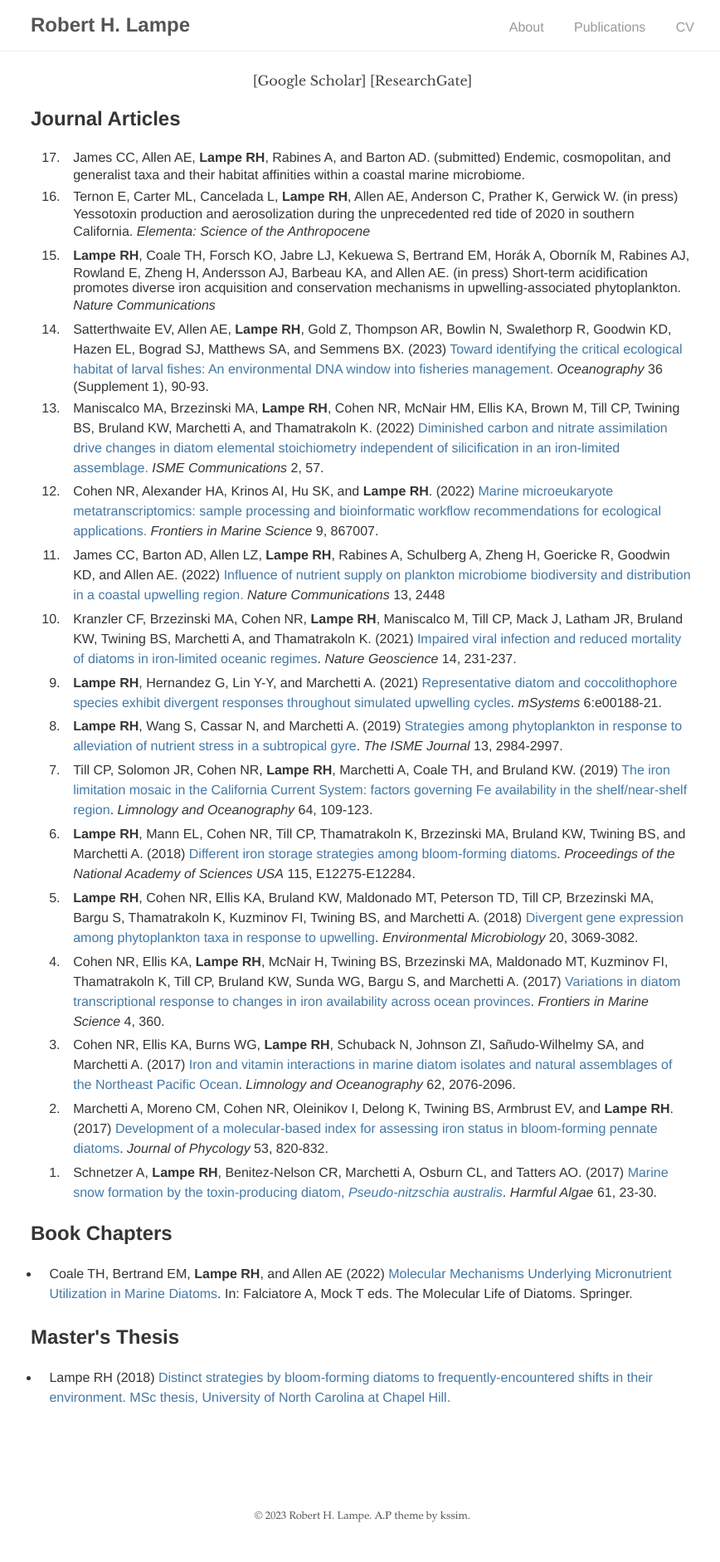
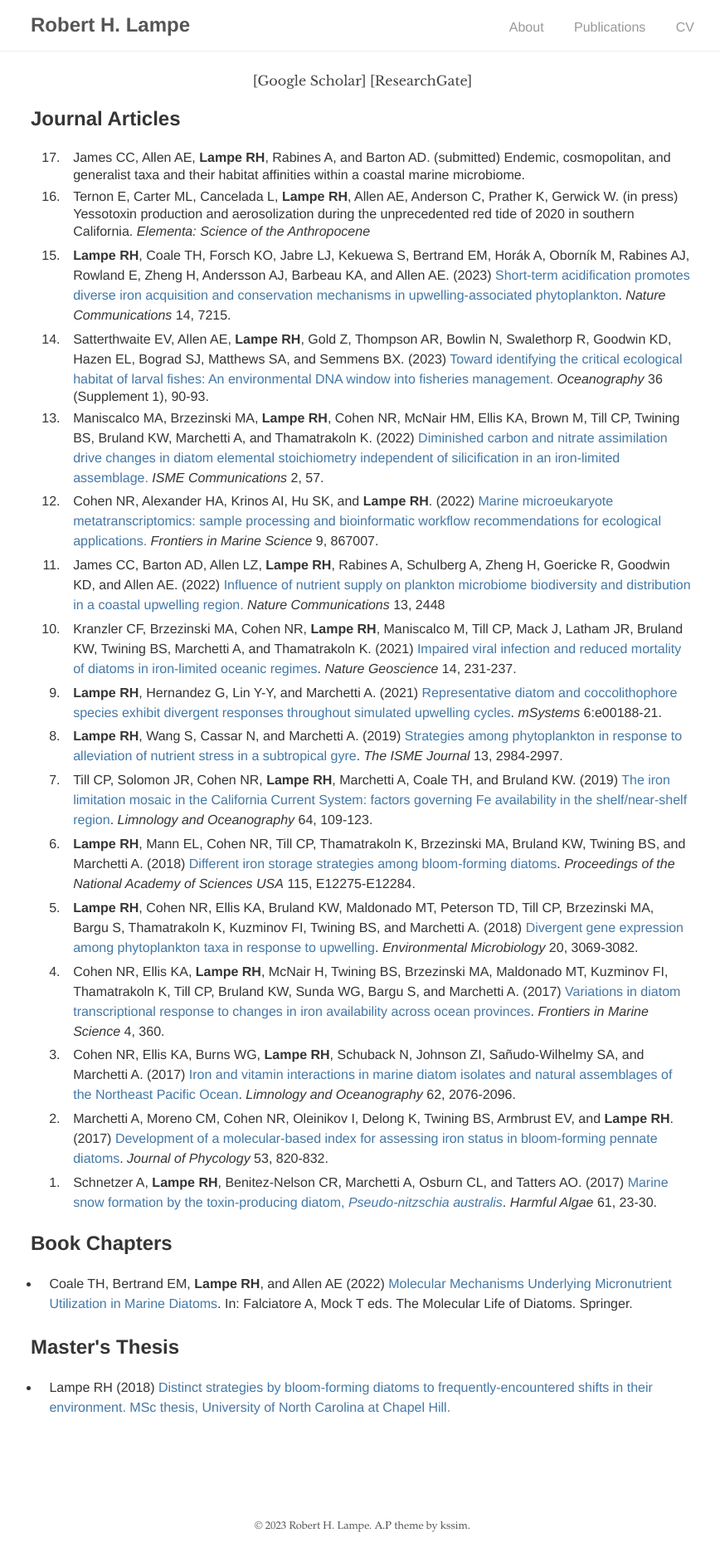
Before and after one commit to rhlampe/rhlampe.github.io, a Jekyll site: the page built from publications/index.html, in a window 1280 px wide. Shown: the whole page at 83% size, without its empty margins (203-1071 px from the left). Built offline with Jekyll 4.4.1, drawn with Linux system fonts in a browser that asks for light colours.

Commit message:
update pubs

```diff
--- a/publications/index.html
+++ b/publications/index.html
@@ -13,7 +13,7 @@ title: Publications
 <ol reversed>
   <li>James CC, Allen AE, <b>Lampe RH</b>, Rabines A, and Barton AD. (submitted) Endemic, cosmopolitan, and generalist taxa and their habitat affinities within a coastal marine microbiome.</li>
   <li>Ternon E, Carter ML, Cancelada L, <b>Lampe RH</b>, Allen AE, Anderson C, Prather K, Gerwick W. (in press) Yessotoxin production and aerosolization during the unprecedented red tide of 2020 in southern California. <i>Elementa: Science of the Anthropocene</i></li>
-  <li><b>Lampe RH</b>, Coale TH, Forsch KO, Jabre LJ, Kekuewa S, Bertrand EM, Hor&aacute;k A, Oborn&iacute;k M, Rabines AJ, Rowland E, Zheng H, Andersson AJ, Barbeau KA, and Allen AE. (in press) Short-term acidification promotes diverse iron acquisition and conservation mechanisms in upwelling-associated phytoplankton. <i>Nature Communications</i></li>
+  <li><b>Lampe RH</b>, Coale TH, Forsch KO, Jabre LJ, Kekuewa S, Bertrand EM, Hor&aacute;k A, Oborn&iacute;k M, Rabines AJ, Rowland E, Zheng H, Andersson AJ, Barbeau KA, and Allen AE. (2023) <a href="https://doi.org/10.1038/s41467-023-42949-1">Short-term acidification promotes diverse iron acquisition and conservation mechanisms in upwelling-associated phytoplankton</a>. <i>Nature Communications</i> 14, 7215.</li>
   <li>Satterthwaite EV, Allen AE, <b>Lampe RH</b>, Gold Z, Thompson AR, Bowlin N, Swalethorp R, Goodwin KD, Hazen EL, Bograd SJ, Matthews SA, and Semmens BX. (2023) <a href="https://doi.org/10.5670/oceanog.2023.s1.29">Toward identifying the critical ecological habitat of larval fishes: An environmental DNA window into fisheries management.</a> <i>Oceanography</i> 36 (Supplement 1), 90-93.</li>
   <li>Maniscalco MA, Brzezinski MA, <b>Lampe RH</b>, Cohen NR, McNair HM, Ellis KA, Brown M, Till CP, Twining BS, Bruland KW, Marchetti A, and Thamatrakoln K. (2022) <a href="https://doi.org/10.1038/s43705-022-00136-1">Diminished carbon and nitrate assimilation drive changes in diatom elemental stoichiometry independent of silicification in an iron-limited assemblage.</a> <i>ISME Communications</i> 2, 57.</li>
   <li>Cohen NR, Alexander HA, Krinos AI, Hu SK, and <b>Lampe RH</b>. (2022) <a href="https://doi.org/10.3389/fmars.2022.867007">Marine microeukaryote metatranscriptomics: sample processing and bioinformatic workflow recommendations for ecological applications.</a> <i>Frontiers in Marine Science </i> 9, 867007.</li>
```
